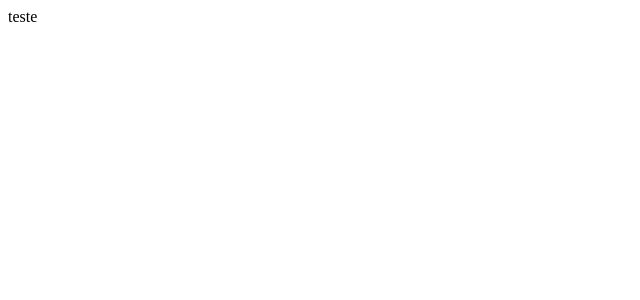
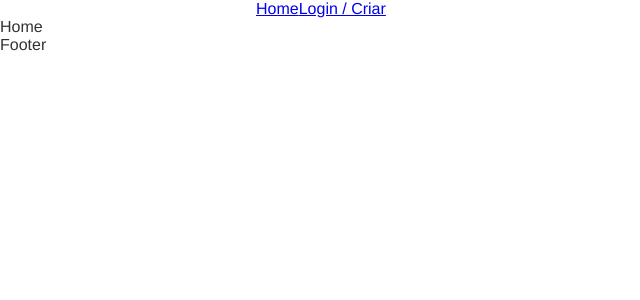
Before and after one commit to Sara01romao/dogs-rede-social, a React (Create React App) app: page / in a window 1280 px wide. Shown: the top 300 px of the page, without its empty margins (0-640 px from the left). Built offline with nearby package versions, Linux system fonts and the light colour scheme.

Commit message:
Estrutura inicial

```diff
--- /dev/null
+++ b/src/App.css
@@ -0,0 +1,39 @@
+*{
+    box-sizing: border-box;
+}
+
+body{
+    margin: 0px;
+    color: #333;
+    --type-first: Helvetica, Arial, sans-serif;
+    --type-second: 'Spectral', Georgia;
+    font-family: var(--type-first);
+}
+
+h1, h2, h3, h4, p{
+    margin: 0px;
+}
+
+ul,li{
+    list-style: none;
+    padding: 0px;
+    margin: 0px;
+}
+
+img{
+    display: block;
+    max-width: 100%;
+}
+
+button, input{
+    display: block;
+    font-size: 1rem;
+    font-family: var(--type-first);
+    color:#333;
+}
+
+.container{
+    max-width: 50rem;
+    padding: 0 1rem;
+    margin: 0 auto;
+}
--- a/src/App.js
+++ b/src/App.js
@@ -1,10 +1,24 @@
+import './App.css'
+import { BrowserRouter, Route, Routes } from 'react-router-dom';
+import Footer from './Components/Footer';
+import Header from './Components/Header';
+import Home from './Components/Home';
+import Login from './Components/Login/Login';
 
-//https://dogsap.origamid.dev/json/
+
 
 function App() {
   return (
     <div className="App">
-        teste
+      <BrowserRouter>
+        <Header/>
+        <Routes>
+          <Route path='/' element={<Home/>}/>
+          <Route path='/login' element={<Login/>}/>
+        </Routes>
+        <Footer/>
+      </BrowserRouter>
+
     </div>
   );
 }
--- /dev/null
+++ b/src/Components/Footer.js
@@ -0,0 +1,8 @@
+import React from 'react'
+import styles from'./Footer.module.css'
+
+export default function Footer() {
+  return (
+    <div className={styles.footer}>Footer</div>
+  )
+}
--- /dev/null
+++ b/src/Components/Header.js
@@ -0,0 +1,15 @@
+import React from 'react'
+import { Link } from 'react-router-dom'
+import styles from './Header.module.css'
+
+export default function Header() {
+  return (
+    <div className={styles.header}>
+
+        <nav className='container'>
+            <Link to="/">Home</Link>
+            <Link to="/login">Login / Criar</Link>
+        </nav>
+    </div>
+  )
+}
--- /dev/null
+++ b/src/Components/Home.js
@@ -0,0 +1,7 @@
+import React from 'react'
+
+export default function Home() {
+  return (
+    <div>Home</div>
+  )
+}
--- /dev/null
+++ b/src/Components/Login/Login.js
@@ -0,0 +1,7 @@
+import React from 'react'
+
+export default function Login() {
+  return (
+    <div>Login</div>
+  )
+}
```
Also changed, not shown: src/Components/Footer.module.css (added), src/Components/Header.module.css (added).
